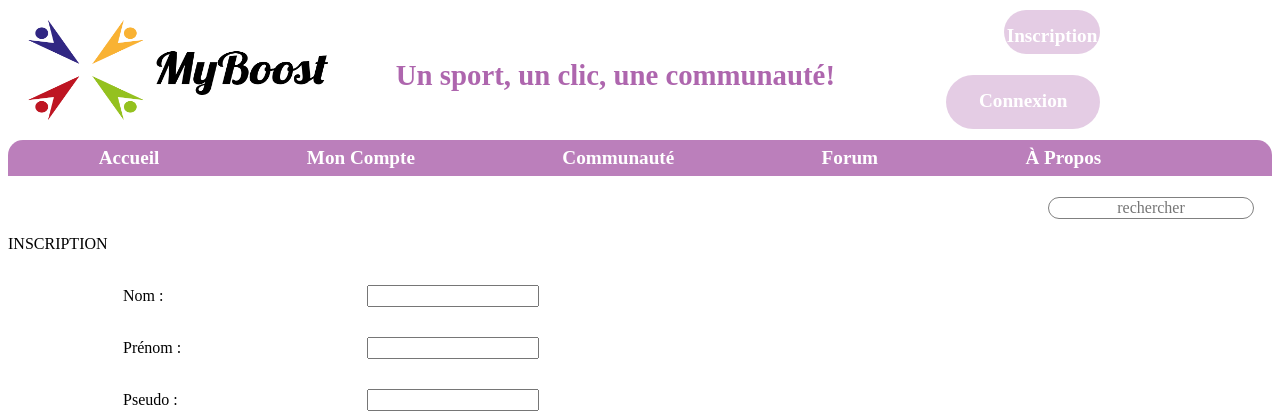
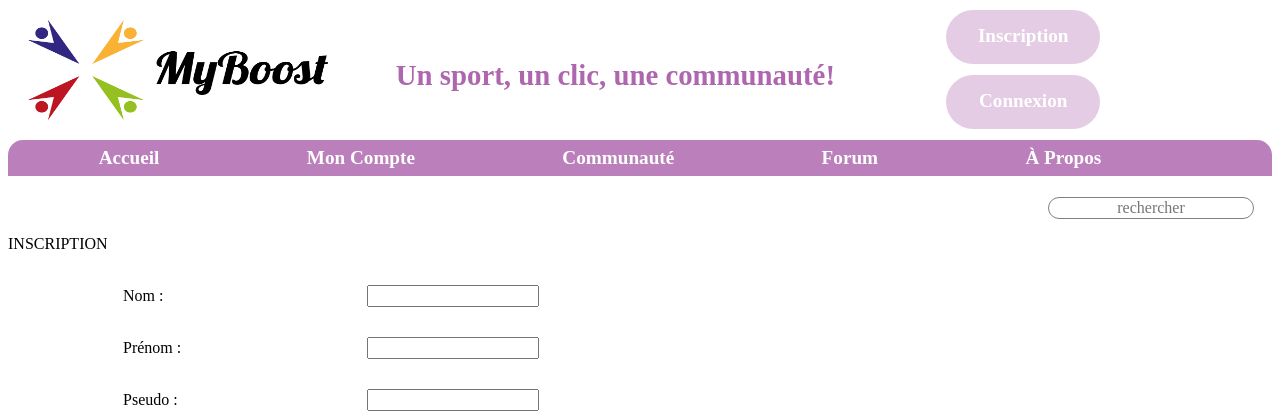
Before and after one commit to mickelbaz/MyBoost2, a PHP site: page /Vues/vueInscription.php in a window 1280 px wide. Shown: the top 420 px of the page. Run offline with PHP 8.4, Linux system fonts and the light colour scheme; some web fonts are replaced.

Commit message:
Modification bouton inscription

```diff
--- a/Contenu/headerFooter.css
+++ b/Contenu/headerFooter.css
@@ -35,8 +35,8 @@ header .inscription a{
     right:180px;
     text-decoration: none;
     font-weight: bold;
-    height:1.5em;
-    width: 5em;
+    height:2em;
+    width: 8em;
     border-radius:4em;
     background-color:rgba(120, 0, 120, 0.2);
     text-align: center;
@@ -44,6 +44,8 @@ header .inscription a{
     color:white;
 
 }
+
+
 header .connexion a{
 	font-size: 1.2em;
     position:absolute;
```
